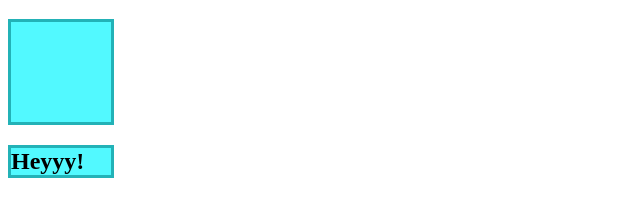
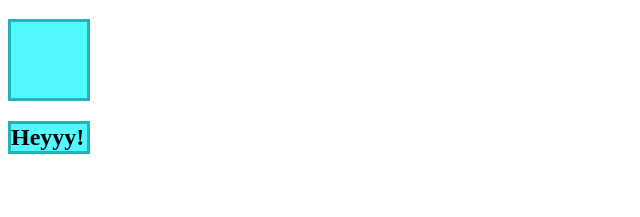
Before and after one commit to Sieanna-Benavides/website, a plain HTML site: page transitions.html in a window 1280 px wide. Shown: the part 181-398 px from the top of the page, without its empty margins (0-640 px from the left). Drawn offline with Linux system fonts and the light colour scheme.

Commit message:
Add files via upload

```diff
--- a/transitions.html
+++ b/transitions.html
@@ -30,8 +30,8 @@
         transform: rotate(360deg) scale(2);
     }
     #two{
-        width: 100px;
-        height: 100px;
+        width: 76px;
+        height: 76px;
         background: #52f9ff;
         border: 3px solid #23b2b7;
         transition: background 1s, transform 2s;
@@ -41,7 +41,7 @@
         transform: rotateY(720deg);
     }
     h2{
-        width: 100px;
+        width: 76px;
         background: #52f9ff;
         border: 3px solid #23b2b7;
         transition: background 0.5s, transform 1s;
```
